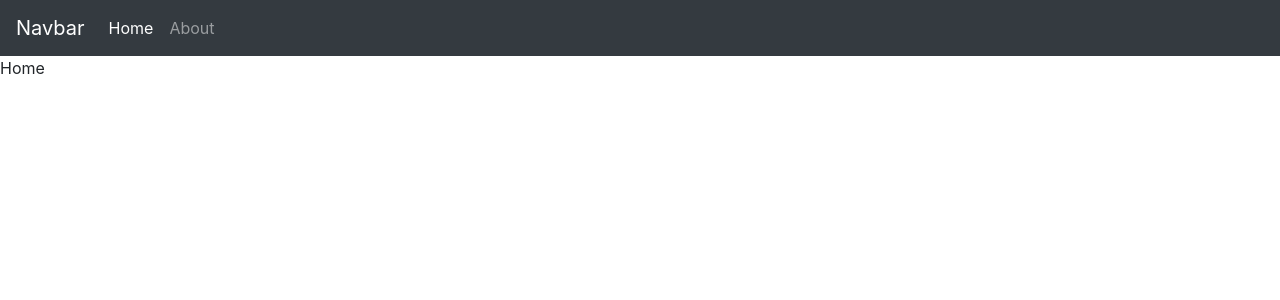
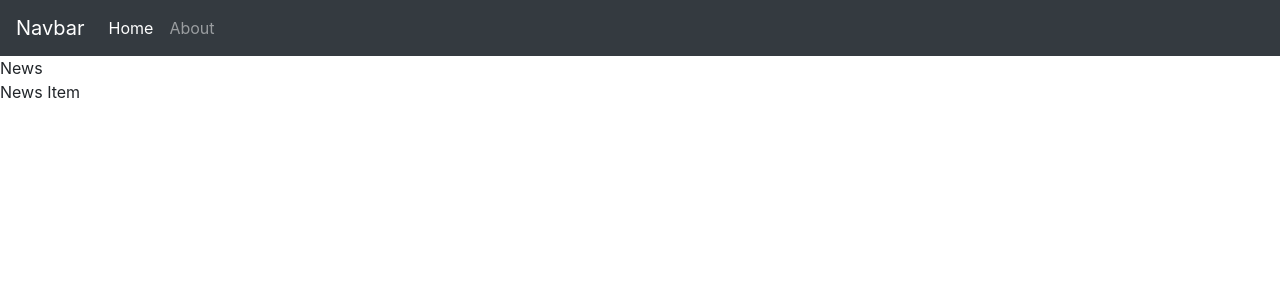
Before and after one commit to gurdeep4git/react-playground, a React (Create React App) app: page / in a window 1280 px wide. Shown: the top 300 px of the page. Built offline with nearby package versions, Linux system fonts and the light colour scheme.

Commit message:
added setup for news app

```diff
--- a/src/App.js
+++ b/src/App.js
@@ -1,75 +1,14 @@
-import './App.css';
-import { Fragment } from 'react';
+import React, { Component } from 'react'
+import Navbar from './components/Navbar/Navbar'
+import News from './components/News'
 
-const person = {
-  name: 'Adam',
-  age: 3,
-  address: {
-    city: 'Delhi'
+export default class App extends Component {
+  render() {
+    return (
+      <div>
+        <Navbar />
+        <News />
+      </div>
+    )
   }
 }
-const address = {
-  city: 'Delhi',
-  pin: 132456
-}
-
-const members = ["Steve", "John", "Will"];
-
-function formatName(name) {
-  return name + ' ' + 'Cole';
-}
-
-function App() {
-
-  const canVoteTemplate = (
-    <div>{person.age > 18 ? <p> {formatName(person.name)} can vote</p> : <p>Sorry, {formatName(person.name)} can not vote</p>}</div>
-  )
-
-
-
-  return (
-    <Fragment>
-      <h3>This is for heading</h3>
-      <div className="App">
-        <p>Hello, {person.name}</p>
-        {canVoteTemplate}
-        <Welcome fname="Sara" lname="Jones" />
-        <Welcome fname="Sara 1" />
-        <Welcome fname="Sara 2" />
-        <WelcomeMembers members={members} membersCount={members.length} isActive={members.length > 1} />
-        <Address {...address} />
-        {/* <Address address={address} /> */}
-      </div>
-    </Fragment>
-  );
-}
-
-function Welcome(props) {
-  const { fname, lname } = props;
-  return (
-    <Fragment>
-      <p>Welcome {fname} {lname}</p>
-    </Fragment>
-  )
-}
-
-function WelcomeMembers(props) {
-  console.log('WelcomeMembers', props);
-  return (
-    <Fragment>
-      <p>Members</p>
-    </Fragment>
-  )
-}
-
-function Address(props) {
-  const { city, pin } = props;
-  return (
-    <Fragment>
-      <p>{city}</p>
-      <p>{pin}</p>
-    </Fragment>
-  )
-}
-
-export default App;
--- a/src/components/Home/Home.js
+++ /dev/null
@@ -1,11 +0,0 @@
-import React from 'react'
-
-function Home() {
-    return (
-        <div>
-            Home
-        </div>
-    )
-}
-
-export default Home
--- a/src/components/Navbar/Navbar.js
+++ b/src/components/Navbar/Navbar.js
@@ -5,7 +5,7 @@ function Navbar() {
     return (
         <div>
             <nav className="navbar navbar-expand-lg navbar-dark bg-dark">
-                <Link className="navbar-brand" to="/">Navbar</Link>
+                <a className="navbar-brand" href="/">Navbar</a>
                 <button className="navbar-toggler" type="button" data-toggle="collapse" data-target="#navbarSupportedContent" aria-controls="navbarSupportedContent" aria-expanded="false" aria-label="Toggle navigation">
                     <span className="navbar-toggler-icon"></span>
                 </button>
@@ -13,10 +13,10 @@ function Navbar() {
                 <div className="collapse navbar-collapse" id="navbarSupportedContent">
                     <ul className="navbar-nav mr-auto">
                         <li className="nav-item active">
-                            <Link className="nav-link" to="/">Home <span className="sr-only">(current)</span></Link>
+                            <a className="nav-link" href="/">Home <span className="sr-only">(current)</span></a>
                         </li>
                         <li className="nav-item">
-                            <Link className="nav-link" to="/about">About</Link>
+                            <a className="nav-link" href="/about">About</a>
                         </li>
                     </ul>
                 </div>
--- /dev/null
+++ b/src/components/News.js
@@ -0,0 +1,13 @@
+import React, { Component } from 'react'
+import NewsItem from './NewsItem'
+
+export default class News extends Component {
+    render() {
+        return (
+            <div>
+                News
+                <NewsItem />
+            </div>
+        )
+    }
+}
--- /dev/null
+++ b/src/components/NewsItem.js
@@ -0,0 +1,11 @@
+import React, { Component } from 'react'
+
+export default class NewsItem extends Component {
+    render() {
+        return (
+            <div>
+                News Item
+            </div>
+        )
+    }
+}
--- a/src/index.js
+++ b/src/index.js
@@ -1,13 +1,13 @@
 import React from 'react';
 import ReactDOM from 'react-dom';
 import './index.css';
-// import App from './App';
+import App from './App';
 import reportWebVitals from './reportWebVitals';
-import Entry from './Entry';
+
 
 ReactDOM.render(
   <React.StrictMode>
-    <Entry />
+    <App />
   </React.StrictMode>,
   document.getElementById('root')
 );
```
